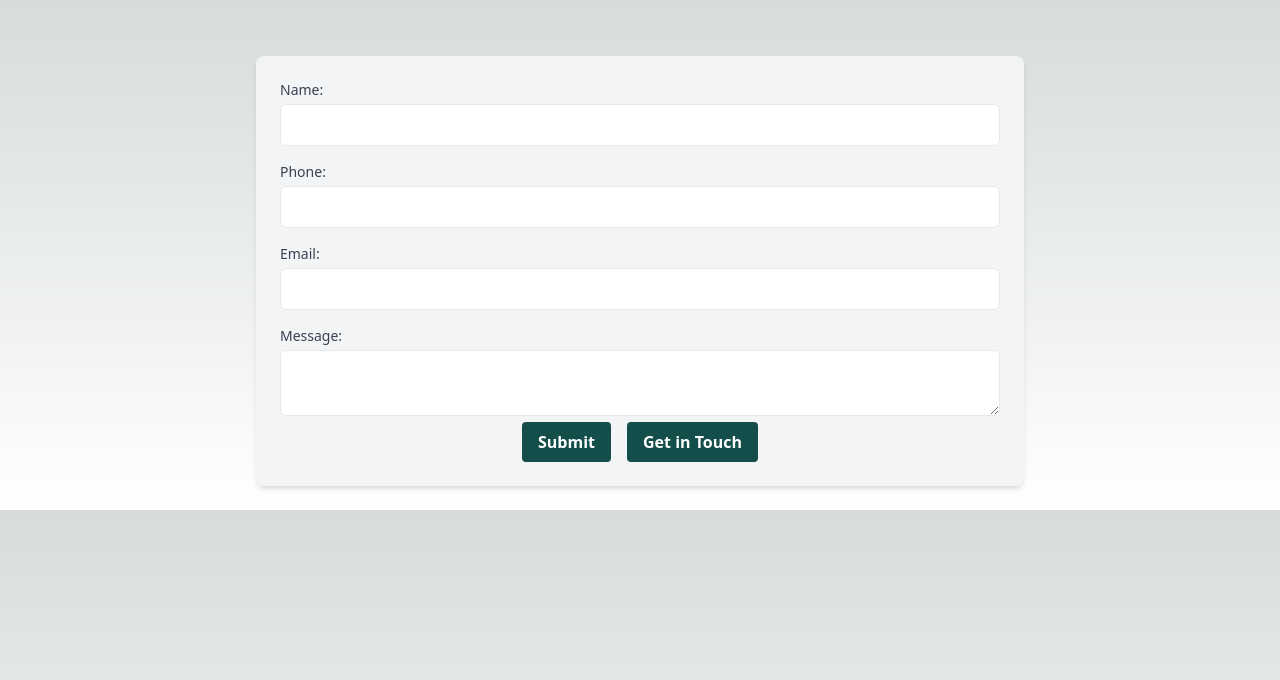
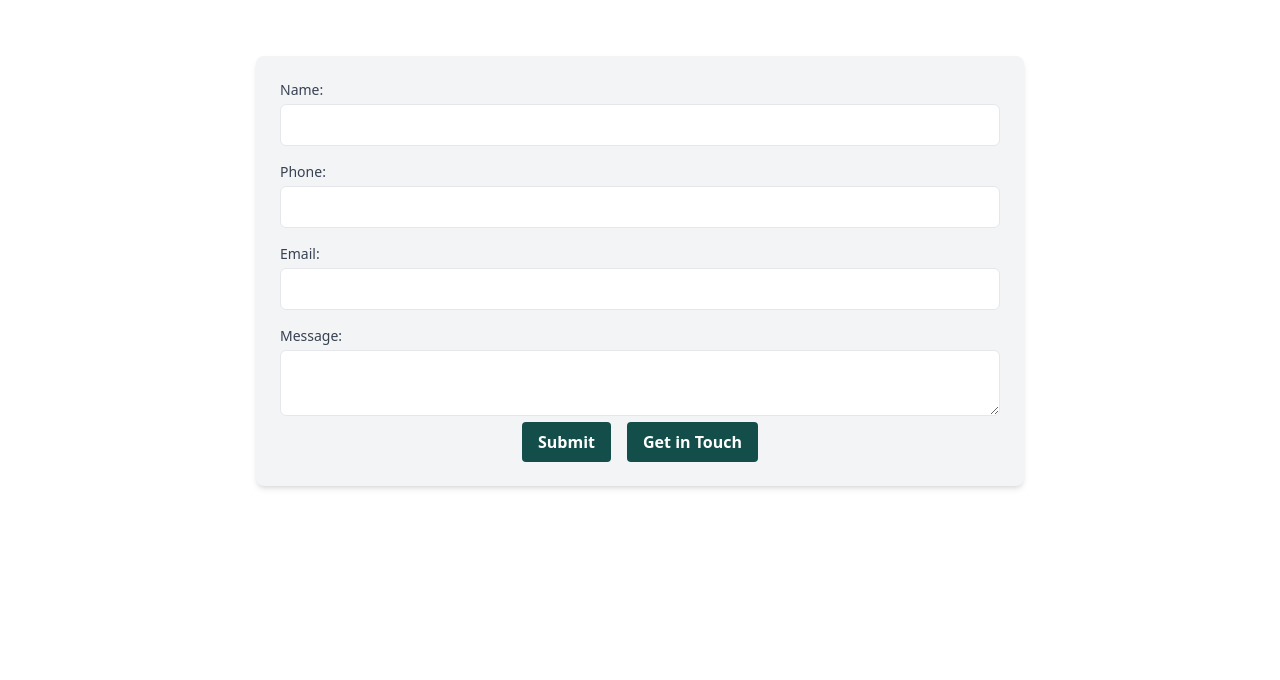
Before and after one commit to Tby23rd/dadakowebsite, a Next.js app: page /Contact in a window 1280 px wide. Shown: the top 680 px of the page. Built offline with nearby package versions, Linux system fonts and the light colour scheme.

Commit message:
edited global

```diff
--- a/app/globals.css
+++ b/app/globals.css
@@ -16,16 +16,7 @@
   }
 }
 
-body {
-  color: rgb(var(--foreground-rgb));
-  background: linear-gradient(
-      to bottom,
-      transparent,
-      rgb(var(--background-end-rgb))
-    )
-    rgb(var(--background-start-rgb));
-  transition: background-color 0.3s, color 0.3s;
-}
+
 
 @layer utilities {
   .text-balance {
@@ -37,20 +28,4 @@ h1{
   padding: 3%;
   font-weight: bolder;
   text-align: center;
-
 }
-/* styles/globals.css */
-:root {
-  --background-color: #f9f9f9;
-  --text-color: #000000;
-}
-
-[data-theme="dark"] {
-  --background-color: #121212;
-  --text-color: #ffffff;
-}
-.hexagon {
-  width: 100px; /* Adjust as needed */
-  height: 115px; /* Adjust as needed */
-  clip-path: polygon(50% 0%, 100% 25%, 100% 75%, 50% 100%, 0% 75%, 0% 25%);
-}
```
